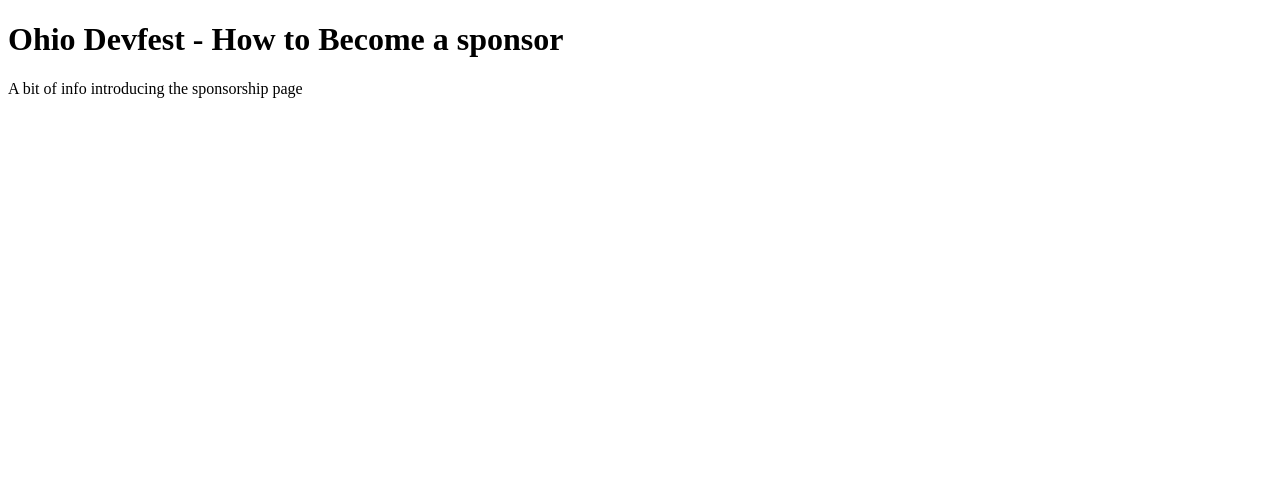
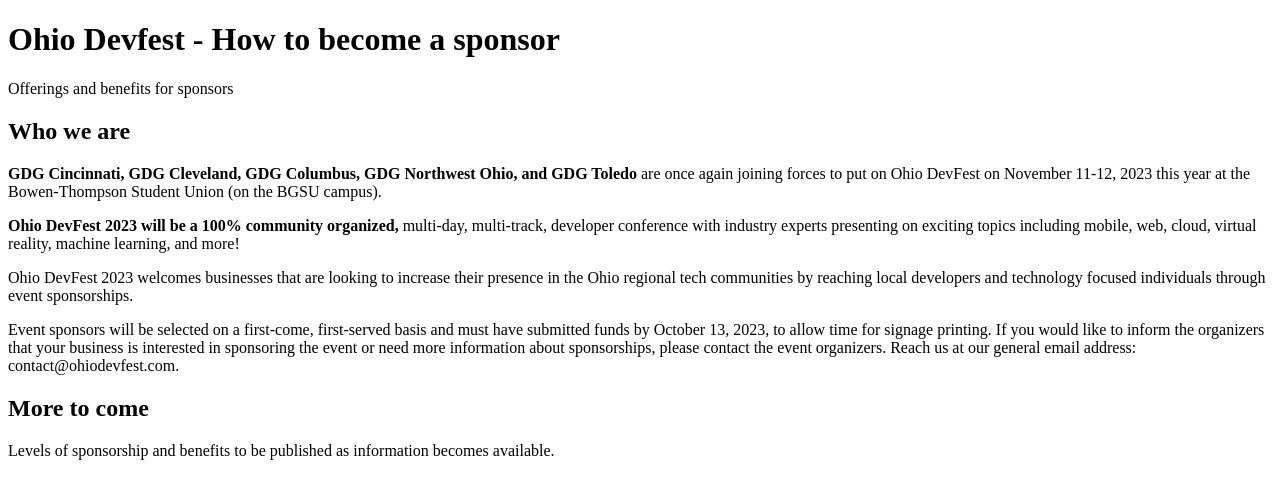
Before and after one commit to GDG-DevFest-Ohio/devfest-ohio-2023, a Next.js app: page /become-sponsor in a window 1280 px wide. Shown: the top 498 px of the page. Built offline with nearby package versions, Linux system fonts and the light colour scheme.

Commit message:
Improve content
- Add descriptive info to exaplain each page

```diff
--- a/src/pages/become-sponsor.jsx
+++ b/src/pages/become-sponsor.jsx
@@ -1,10 +1,12 @@
 import Head from 'next/head'
 import PageTitle from '@/components/PageTitle'
+import { Container } from '@/components/Container'
+
 // import { Newsletter } from '@/components/Newsletter'
 
 const BecomeSponsorPage = () => {
-  const pageTitle = 'How to Become a sponsor'
-  const description = 'A bit of info introducing the sponsorship page'
+  const pageTitle = 'How to become a sponsor'
+  const description = 'Offerings and benefits for sponsors'
   return (
     <>
       <Head>
@@ -14,7 +16,53 @@
           content="The 2023 Ohio DevFest is a local tech conference hosted by Ohio-based Google Developer Groups (GDGs). It features talks, hands-on demos, workshops, and codelabs on the latest Google tech, plus featured talks intended to broaden interest and appeal."
         />
       </Head>
-      <PageTitle title={pageTitle} description={description} />
+      <Container>
+        <div className="mx-auto max-w-2xl lg:max-w-4xl">
+          <PageTitle title={pageTitle} description={description} />
+
+          <div className="px-4 text-xl sm:px-6 lg:px-8">
+            <h2 className="text-4xl">Who we are</h2>
+
+            <p className="mt-6">
+              <strong>
+                GDG Cincinnati, GDG Cleveland, GDG Columbus, GDG Northwest Ohio,
+                and GDG Toledo
+              </strong>{' '}
+              are once again joining forces to put on Ohio DevFest on November
+              11-12, 2023 this year at the Bowen-Thompson Student Union (on the
+              BGSU campus).
+            </p>
+            <p className="mt-6">
+              <strong>
+                Ohio DevFest 2023 will be a 100% community organized,{' '}
+              </strong>
+              multi-day, multi-track, developer conference with industry experts
+              presenting on exciting topics including mobile, web, cloud,
+              virtual reality, machine learning, and more!
+            </p>
+            <p className="mt-6">
+              Ohio DevFest 2023 welcomes businesses that are looking to increase
+              their presence in the Ohio regional tech communities by reaching
+              local developers and technology focused individuals through event
+              sponsorships.
+            </p>
+            <p className="mt-6">
+              Event sponsors will be selected on a first-come, first-served
+              basis and must have submitted funds by October 13, 2023, to allow
+              time for signage printing. If you would like to inform the
+              organizers that your business is interested in sponsoring the
+              event or need more information about sponsorships, please contact
+              the event organizers. Reach us at our general email address:
+              contact@ohiodevfest.com.
+            </p>
+            <h2 className="mt-6 text-4xl">More to come</h2>
+            <p className="mt-6">
+              Levels of sponsorship and benefits to be published as information
+              becomes available.
+            </p>
+          </div>
+        </div>
+      </Container>
       {/* <Newsletter /> */}
     </>
   )
```
Also changed, not shown: src/components/Hero.jsx (+6 -6 lines), src/pages/get-tickets.jsx (+18 -3 lines).
